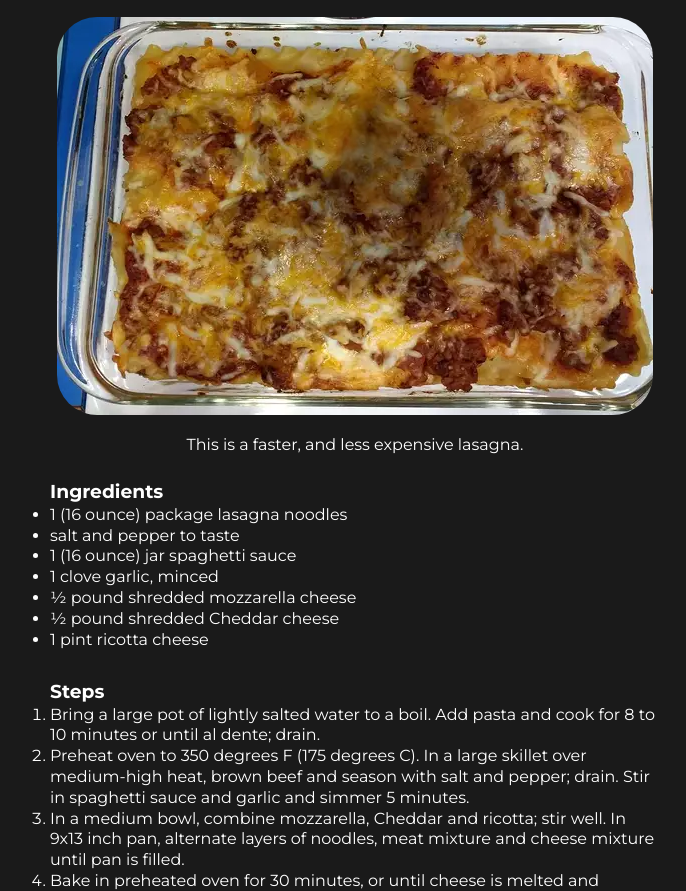
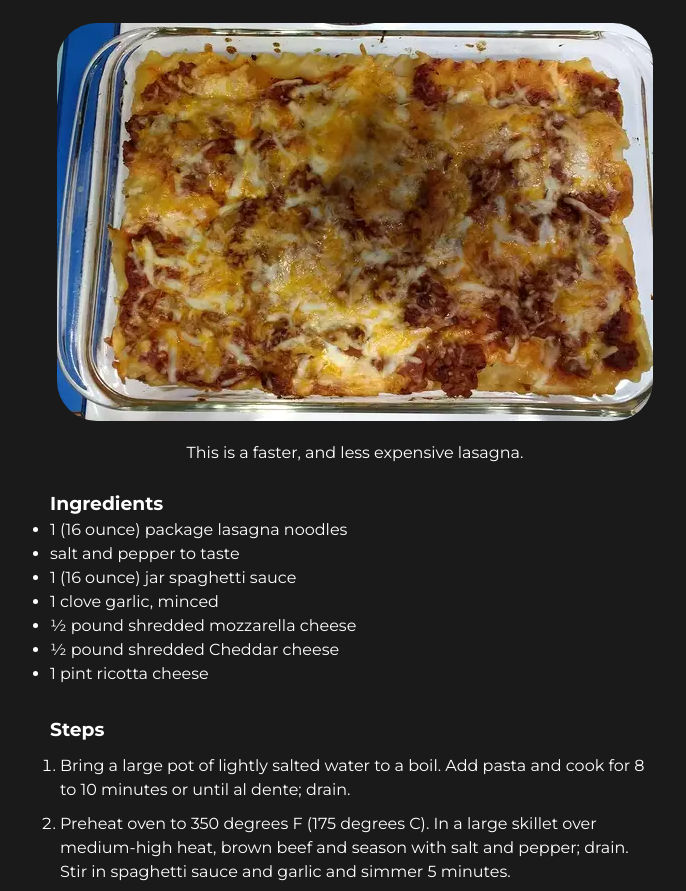
Before and after one commit to ridset/odin-recipes, a plain HTML site: page recipes/lasagna.html in a window 1280 px wide. Shown: the part 95-986 px from the top of the page, without its empty margins (285-971 px from the left). Drawn offline with Linux system fonts and the light colour scheme.

Commit message:
update line height

```diff
--- a/style.css
+++ b/style.css
@@ -9,7 +9,7 @@ body {
   color: #fff;
   font-family: "Montserrat", sans-serif;
   font-size: 16px;
-  line-height: 1.3;
+  line-height: 1.5;
 }
 
 header {
@@ -54,6 +54,10 @@ ol {
 
 .recipes.steps {
   margin-bottom: 100px;
+}
+
+.recipes.steps li {
+  margin: 10px;
 }
 
 .main-menu h1,
```
